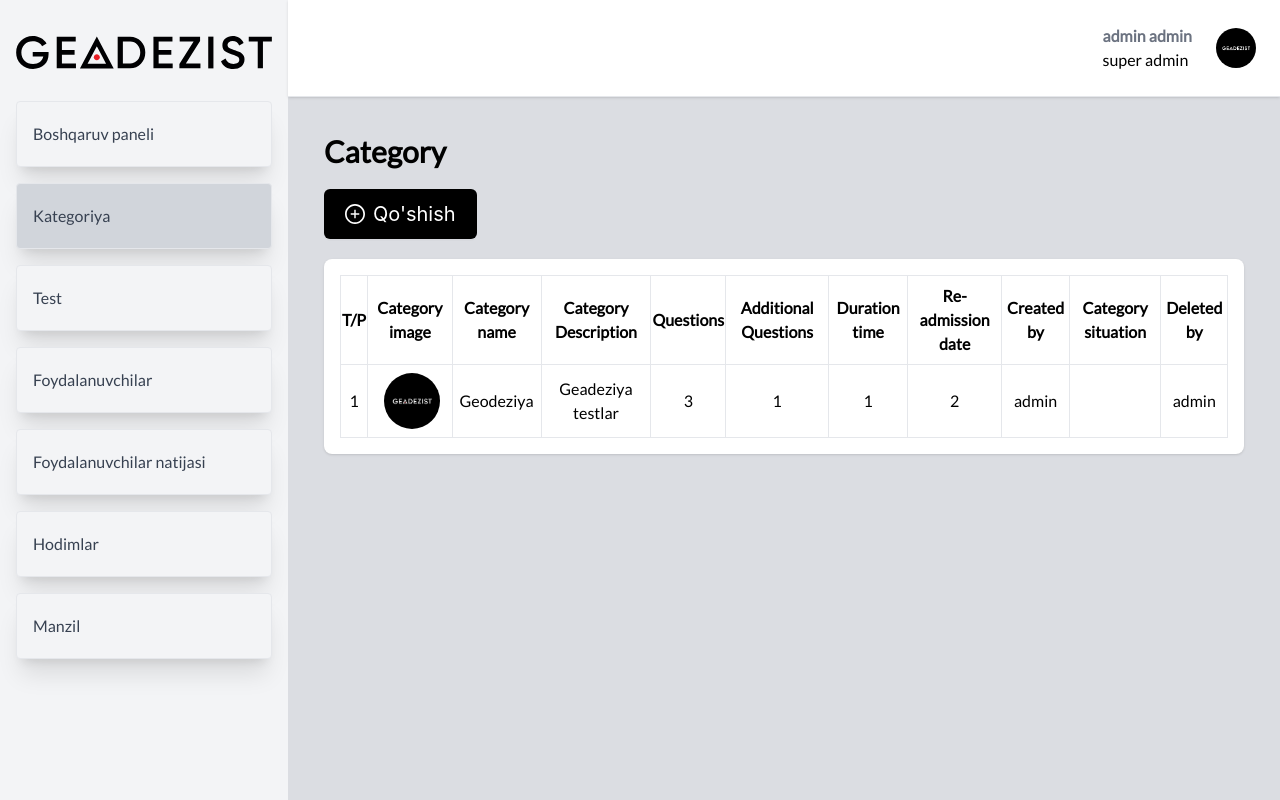
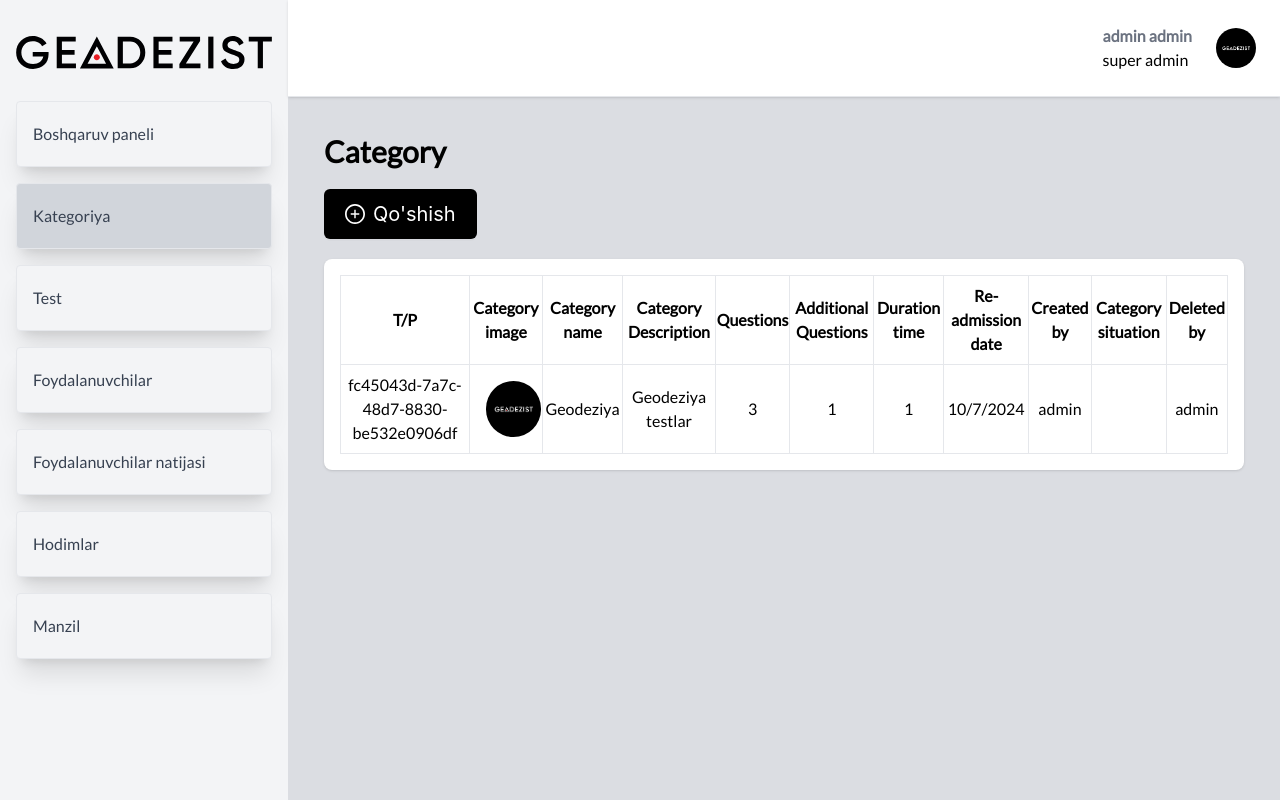
Before and after one commit to jasurhaydarovcode/GEADEZIST, a React (Vite) app: page /category in a window 1280 px wide. Built offline with nearby package versions, Linux system fonts and the light colour scheme.

Commit message:
Katta o'zgarishlar

```diff
--- a/package.json
+++ b/package.json
@@ -31,13 +31,15 @@
     "react-modal": "^3.16.1",
     "react-query": "^3.39.3",
     "react-router-dom": "^6.26.2",
-    "react-toastify": "^10.0.5"
+    "react-toastify": "^10.0.5",
+    "uuid": "^10.0.0"
   },
   "devDependencies": {
     "@eslint/js": "^9.9.0",
     "@types/node": "^22.7.4",
     "@types/react": "^18.3.3",
     "@types/react-dom": "^18.3.0",
+    "@types/uuid": "^10.0.0",
     "@vitejs/plugin-react": "^4.3.1",
     "autoprefixer": "^10.4.20",
     "eslint": "^9.9.0",
--- a/src/components/Modal/CategoryAddModal.tsx
+++ b/src/components/Modal/CategoryAddModal.tsx
@@ -2,11 +2,17 @@ import { useState } from 'react';
 import { Button, Modal, Input, Select } from 'antd';
 import { PlusCircleOutlined } from '@ant-design/icons';
 import { CategoryFormValues } from '@/types/Category';
+import axios from 'axios'; // Axios kutubxonasini import qilamiz
 
 const { Option } = Select;
 
-const CategoryAddModal: React.FC = () => {
-    // State turlarini `CategoryFormValues` interfeysida aniqlang
+
+
+interface CategoryAddModalProps {
+    onAddCategory: (newCategory: CategoryFormValues) => void; // Yangi kategoriya qo'shish funksiyasi
+}
+
+const CategoryAddModal: React.FC<CategoryAddModalProps> = ({ onAddCategory }) => {
     const [formValues, setFormValues] = useState<CategoryFormValues>({
         categoryType: 'asosiy-bolmagan',
         categoryName: '',
@@ -18,10 +24,9 @@ const CategoryAddModal: React.FC = () => {
 
     const [open, setOpen] = useState(false);
 
-    // Inputlarni tozalovchi funksiya
     const resetForm = () => {
         setFormValues({
-            categoryType: 'asosiy-bolmagan', // Default qiymat
+            categoryType: 'asosiy-bolmagan',
             categoryName: '',
             description: '',
             totalQuestions: '',
@@ -30,14 +35,19 @@ const CategoryAddModal: React.FC = () => {
         });
     };
 
-    const handleSave = () => {
-        // Saqlash funksiyasi
+    const handleSave = async () => {
+        try {
+            const response = await axios.post<CategoryFormValues>('http://164.92.165.18:8090/api/category', formValues);
+            onAddCategory(response.data); // Yangi kategoriya qo'shish uchun callback chaqiramiz
             resetForm();
             setOpen(false);
+        } catch (error) {
+            console.error('Xatolik:', error);
+        }
     };
 
     const handleCancel = () => {
-        resetForm(); // Tozalash funksiyasini chaqiramiz
+        resetForm();
         setOpen(false);
     };
 
@@ -62,7 +72,6 @@ const CategoryAddModal: React.FC = () => {
                 maskClosable={false}
             >
                 <div className="space-y-4">
-                    {/* Kategoriya turini tanlash */}
                     <Select
                         value={formValues.categoryType}
                         onChange={(value) => setFormValues({ ...formValues, categoryType: value })}
@@ -72,10 +81,8 @@ const CategoryAddModal: React.FC = () => {
                         <Option value="asosiy-bolmagan">Asosiy bo'lmagan kategoriya</Option>
                     </Select>
 
-                    {/* 'asosiy' kategoriya tanlansa */}
                     {formValues.categoryType === 'asosiy' && (
                         <>
-                            {/* Kategoriya nomi */}
                             <div>
                                 <label className="block mb-2">Kategoriya nomi</label>
                                 <Input
@@ -85,8 +92,6 @@ const CategoryAddModal: React.FC = () => {
                                     onChange={(e) => setFormValues({ ...formValues, categoryName: e.target.value })}
                                 />
                             </div>
-
-                            {/* Tavsifi */}
                             <div>
                                 <label className="block mb-2">Tavsif</label>
                                 <Input
@@ -99,32 +104,26 @@ const CategoryAddModal: React.FC = () => {
                         </>
                     )}
 
-                    {/* 'asosiy-bolmagan' kategoriya tanlansa */}
                     {formValues.categoryType === 'asosiy-bolmagan' && (
                         <>
-                            {/* Kategoriya nomi */}
                             <div>
-                                <label className='block mb-2' htmlFor="">Kategoriya Nomi</label>
+                                <label className='block mb-2'>Kategoriya Nomi</label>
                                 <Input className={InputStyles.input}
                                     placeholder="Kategoriya nomini kiriting"
                                     value={formValues.categoryName}
                                     onChange={(e) => setFormValues({ ...formValues, categoryName: e.target.value })}
                                 />
                             </div>
-
-                            {/* Tavsifi */}
                             <div>
-                                <label className='block mb-2' htmlFor="">Tavsif</label>
+                                <label className='block mb-2'>Tavsif</label>
                                 <Input className={InputStyles.input}
                                     placeholder="Tavsifni kiriting"
                                     value={formValues.description}
                                     onChange={(e) => setFormValues({ ...formValues, description: e.target.value })}
                                 />
                             </div>
-
-                            {/* Umumiy savollar soni */}
                             <div>
-                                <label className='block mb-2' htmlFor="">Ummumiy Savollar</label>
+                                <label className='block mb-2'>Ummumiy Savollar</label>
                                 <Input className={InputStyles.input}
                                     type="number"
                                     placeholder="Umumiy savollar sonini kiriting"
@@ -132,12 +131,9 @@ const CategoryAddModal: React.FC = () => {
                                     onChange={(e) => setFormValues({ ...formValues, totalQuestions: e.target.value })}
                                     min="0"
                                 />
-
                             </div>
-
-                            {/* Qo'shimcha savollar soni */}
                             <div>
-                            <label className='block mb-2' htmlFor="">Qo'shimcha savollar</label>
+                                <label className='block mb-2'>Qo'shimcha savollar</label>
                                 <Input className={InputStyles.input}
                                     type="number"
                                     placeholder="Qo'shimcha savollar sonini kiriting"
@@ -146,10 +142,8 @@ const CategoryAddModal: React.FC = () => {
                                     min="0"
                                 />
                             </div>
-
-                            {/* Davomiylik vaqti */}
                             <div>
-                                <label className='block mb-2' htmlFor="">Davomiylik vaqtini</label>
+                                <label className='block mb-2'>Davomiylik vaqtini</label>
                                 <Input className={InputStyles.input}
                                     type="number"
                                     placeholder="Davomiylik vaqtini kiriting (daqiqa)"
--- a/src/pages/Category.tsx
+++ b/src/pages/Category.tsx
@@ -1,27 +1,48 @@
-import CategoryAddModal from "@/components/Modal/CategoryAddModal"
-import Layout from "@/components/Dashboard/Layout"
-import { geodeziyaLogo } from "@/helpers/imports/images"
-import { CategoryTableData } from '@/types/Category';
-
-
+import CategoryAddModal from "@/components/Modal/CategoryAddModal";
+import Layout from "@/components/Dashboard/Layout";
+import { geodeziyaLogo } from "@/helpers/imports/images";
+import { CategoryTableData } from '@/types/CategoryTableData'; // Yangi interfeys importi
+import { CategoryFormValues } from '@/types/CategoryFormValues'; // Form interfeysini import qiling
+import { useState } from 'react';
+import { v4 as uuidv4 } from 'uuid';
 
 const Category: React.FC = () => {
-    // Ma'lumotlar turlari aniqlangan
-    const categories: CategoryTableData[] = [
+    const [categories, setCategories] = useState<CategoryTableData[]>([
         {
-            id: 1,
+            id: uuidv4(), // UUID ni to'g'ri belgilash
             image: geodeziyaLogo,
+            categoryType: 'asosiy', // or 'asosiy-bolmagan'
             name: 'Geodeziya',
-            description: 'Geadeziya testlar',
+            description: 'Geodeziya testlar',
             totalQuestions: 3,
             additionalQuestions: 1,
             duration: 1,
-            reAdmissionDate: '2',
+            reAdmissionDate: new Date().toISOString(), // Qayta qabul sanasini to'g'ri formatda
             createdBy: 'admin',
             situation: '',
             deletedBy: 'admin',
         },
-    ];
+    ]);
+
+
+
+    const handleAddCategory = (formValues: CategoryFormValues) => {
+        const newCategory: CategoryTableData = {
+            id: uuidv4(), // UUID ni to'g'ri belgilash
+            image: '', // Tasvirni kiritish kerak
+            name: formValues.categoryName, // Kategoriya nomi
+            categoryType: formValues.categoryType, // Kategoriya turini olish
+            description: formValues.description, // Tavsif
+            totalQuestions: parseInt(formValues.totalQuestions, 10), // Umumiy savollar
+            additionalQuestions: parseInt(formValues.additionalQuestions, 10), // Qo'shimcha savollar
+            duration: parseInt(formValues.duration, 10), // Davomiylik
+            reAdmissionDate: new Date().toISOString(), // Qayta qabul sanasini to'g'ri formatda
+            createdBy: 'admin', // Yaratuvchini belgilang
+            situation: '', // Ixtiyoriy holat
+            deletedBy: '', // Ixtiyoriy o'chiruvchi
+        };
+        setCategories([...categories, newCategory]); // Yangi kategoriya qo'shish
+    };
 
     return (
         <Layout>
@@ -29,7 +50,7 @@ const Category: React.FC = () => {
                 <div className="pagename">
                     <h1 className="font-semibold text-3xl">Category</h1>
                 </div>
-                <CategoryAddModal />
+                <CategoryAddModal onAddCategory={handleAddCategory} />
                 <div className="addBtn"></div>
                 <div className="bg-white shadow rounded-lg p-4 overflow-x-auto">
                     <table className="min-w-full bg-white border">
@@ -60,7 +81,9 @@ const Category: React.FC = () => {
                                     <td className="py-2 border text-center">{category.totalQuestions}</td>
                                     <td className="py-2 border text-center">{category.additionalQuestions}</td>
                                     <td className="py-2 border text-center">{category.duration}</td>
-                                    <td className="py-2 border text-center">{category.reAdmissionDate}</td>
+                                    <td className="py-2 border text-center">
+                                        {new Date(category.reAdmissionDate as string).toLocaleDateString()}
+                                    </td>
                                     <td className="py-2 border text-center">{category.createdBy}</td>
                                     <td className="py-2 border text-center">{category.situation}</td>
                                     <td className="py-2 border text-center">{category.deletedBy}</td>
--- a/src/types/Category.ts
+++ b/src/types/Category.ts
@@ -2,7 +2,7 @@
 
 // Modalda kerak bo'ladigan form ma'lumotlari uchun interface
 export interface CategoryFormValues {
-    categoryType: string;
+    categoryType: "asosiy" | "asosiy-bolmagan";
     categoryName: string;
     description: string;
     totalQuestions: string;
--- /dev/null
+++ b/src/types/CategoryFormValues.ts
@@ -0,0 +1,9 @@
+// types/CategoryFormValues.ts
+export interface CategoryFormValues {
+    categoryType: 'asosiy' | 'asosiy-bolmagan'; // Kategoriya turini belgilash
+    categoryName: string; // Kategoriya nomi
+    description: string; // Kategoriya tavsifi
+    totalQuestions: string; // Umumiy savollar
+    additionalQuestions: string; // Qo'shimcha savollar
+    duration: string; // Davomiylik vaqti
+}
--- /dev/null
+++ b/src/types/CategoryTableData.ts
@@ -0,0 +1,14 @@
+export interface CategoryTableData {
+    id: string; // Yoki raqam
+    image: string;
+    categoryType: 'asosiy' | 'asosiy-bolmagan'; // Yoki boshqa qiymat
+    name: string;
+    description: string;
+    totalQuestions: number; // Yoki string
+    additionalQuestions: number; // Yoki string
+    duration: number; // Yoki string
+    reAdmissionDate: string; // ISO formatida
+    createdBy: string;
+    situation: string; // Ixtiyoriy
+    deletedBy: string; // Ixtiyoriy
+}
```
Also changed, not shown: 1 other file (tests, documents, lock files or other folders). Lines whose indentation alone changed are shown as unchanged.
